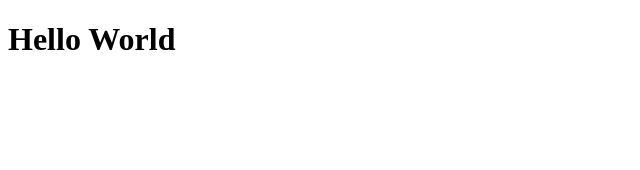
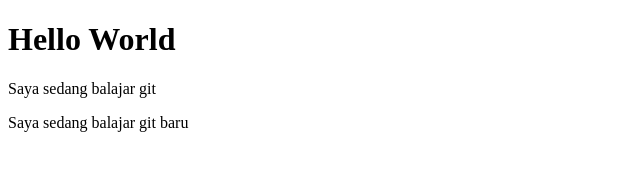
Before and after one commit to msobirin28/belajar-react, a plain HTML site: page index.html in a window 1280 px wide. Shown: the whole page, without its empty margins (0-640 px from the left). Drawn offline with Linux system fonts and the light colour scheme.

Commit message:
tambah deskripsi

```diff
--- a/index.html
+++ b/index.html
@@ -8,5 +8,7 @@
   </head>
   <body>
     <h1>Hello World</h1>
+    <p>Saya sedang balajar git</p>
+    <p>Saya sedang balajar git baru</p>
   </body>
 </html>
```
